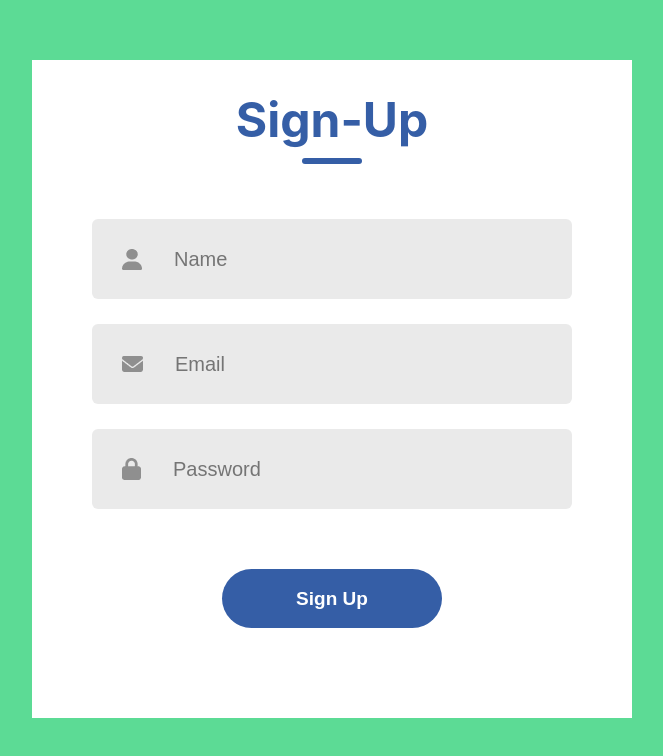
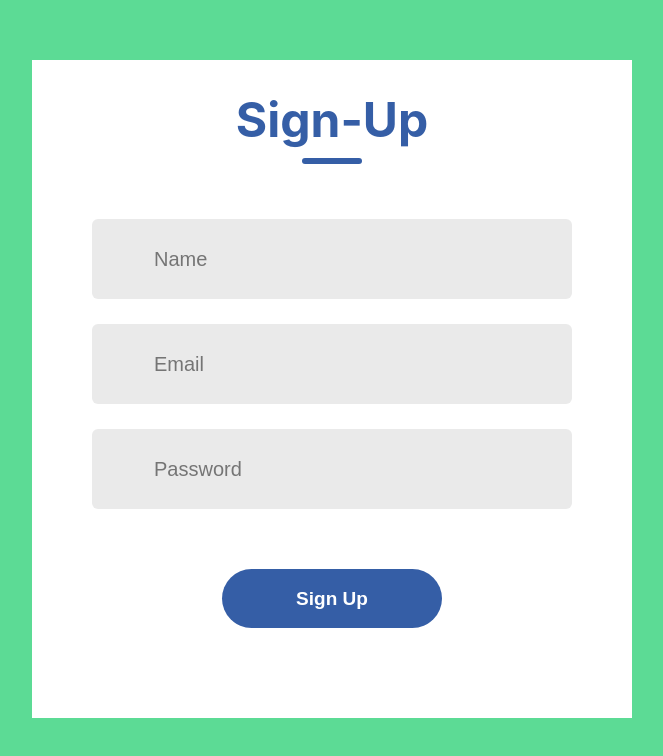
Before and after one commit to poravoz/Roam-Rover, a React (Create React App) app in the folder data-entry-form/: page / in a window 1280 px wide. Shown: the part 140-896 px from the top of the page, without its empty margins (308-971 px from the left). Built offline with nearby package versions, Linux system fonts and the light colour scheme.

Commit message:
13.02.2024

```diff
--- a/data-entry-form/src/Components/LoginSignUp/LoginSignup.jsx
+++ b/data-entry-form/src/Components/LoginSignUp/LoginSignup.tsx
@@ -1,9 +1,5 @@
-import React, { useState } from "react";
+import React from 'react';
 import './LoginSignUp.css';
-
-import user_icon from '../Assets/person.png';
-import email_icon from '../Assets/email.png';
-import password_icon from '../Assets/password.png';
 
 const LoginSignUp = () => {
     return (
@@ -17,17 +13,17 @@ const LoginSignUp = () => {
 
             <div className="inputs">
                 <div className="input">
-                    <img src={user_icon} />
+                    <img src= "" />
                         <input type="text" placeholder="Name" />
                 </div>
 
                 <div className="input">
-                    <img src={email_icon} />
+                    <img src="" />
                     <input type="email" placeholder="Email" />
                 </div>
 
                 <div className="input">
-                    <img src={password_icon} />
+                    <img src="" />
                     <input type="password" placeholder="Password" />
                 </div>
             </div>
```
